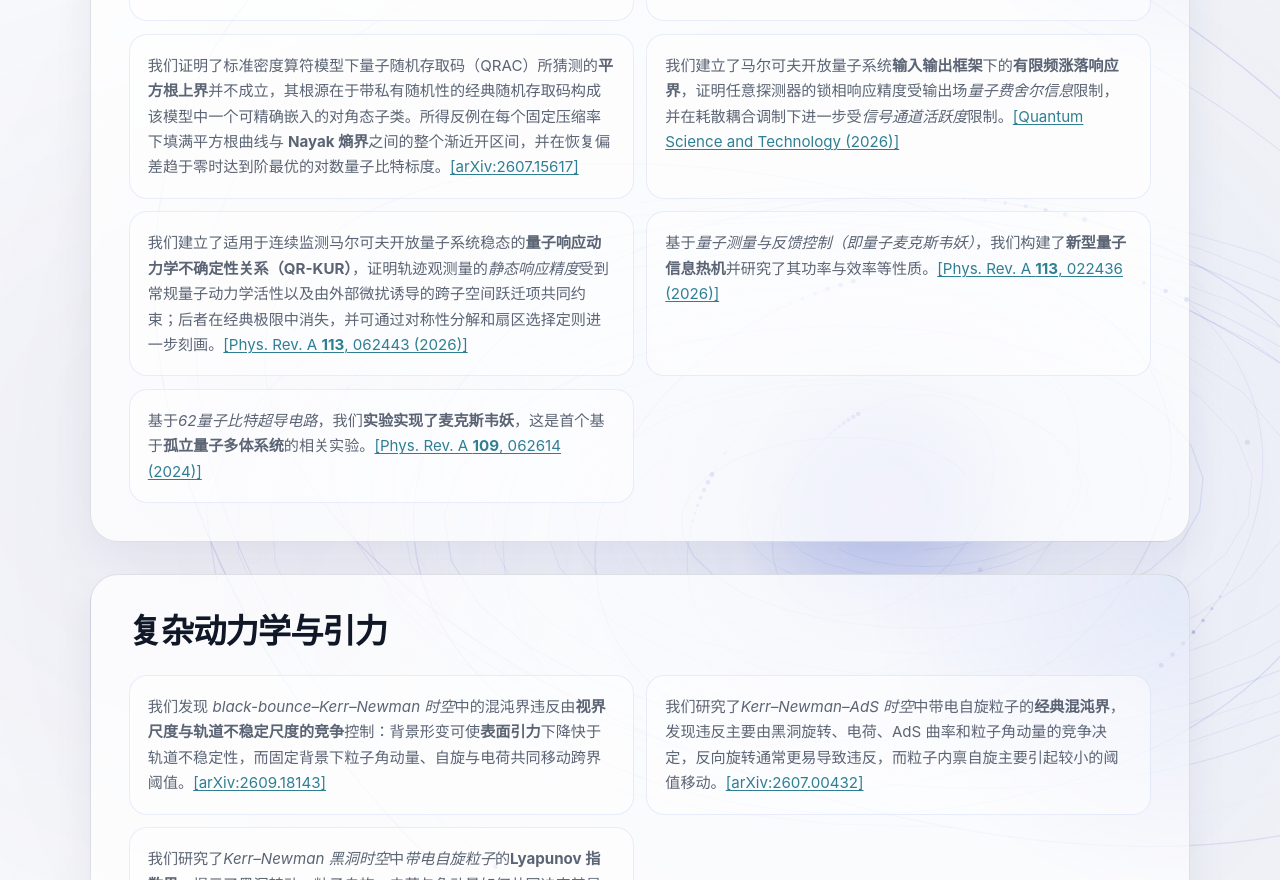
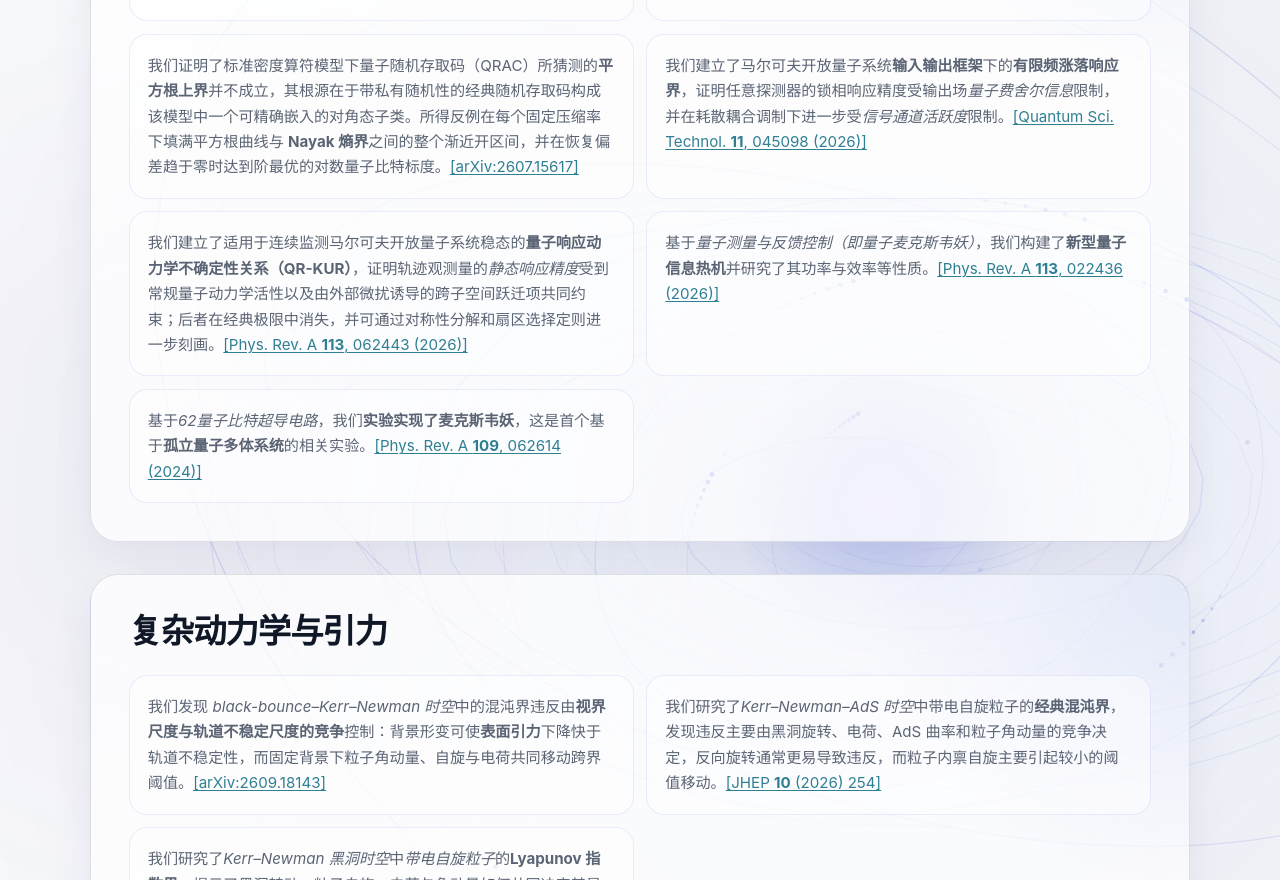
Before and after one commit to KangqiaoLiu/KangqiaoLiu.github.io, a Jekyll site: the page built from _pages/research_zh.md, in a window 1280 px wide and 1400 px high, scrolled down 1431 px. Shown: the part 153-1033 px from the top of the window. Built offline with Jekyll 4.4.1, drawn with Linux system fonts in a browser that asks for light colours.

Commit message:
Update QST and JHEP publication records and published PDFs (#26)

```diff
--- a/_data/publication_features.yml
+++ b/_data/publication_features.yml
@@ -45,7 +45,7 @@ qrac:
 gravity_ads:
   tags: ["gravity"]
   image: "/assets/images/publications/gravity-ads.jpg"
-  pdf: "/publications/2607.00432v2.pdf"
+  pdf: "/publications/JHEP10(2026)254.pdf"
   alt_en: "Chaos-bound phase maps in Kerr-Newman-AdS spacetime"
   alt_zh: "Kerr-Newman-AdS 时空中的混沌界相图"
   summary_en: >-
@@ -56,7 +56,7 @@ gravity_ads:
 open_frequency:
   tags: ["open.quant", "stoch.therm"]
   image: "/assets/images/publications/open-frequency.jpg"
-  pdf: "/publications/2605.03340v2.pdf"
+  pdf: "/publications/Gu_2026_Quantum_Sci._Technol._11_045098.pdf"
   alt_en: "Finite-frequency fluctuation-response bound for a cat resonator"
   alt_zh: "猫态谐振腔的有限频率涨落响应界"
   summary_en: >-
--- a/_pages/research_zh.md
+++ b/_pages/research_zh.md
@@ -25,12 +25,12 @@ redirect_from:
   * 我们将**量子信息热机**推广到*多费米子系统*，发现最左粒子位置就是反馈所需的**最小记录**。与粒子数无关的测量能量上界使记录代价保持紧凑，从而产生集体单位信息做功优势；标定工作点下提高 **44%**，高填充时受 **Pauli 阻塞**抑制。[[arXiv:2609.24558]](https://arxiv.org/abs/2609.24558)
   * 我们研究了**有限支撑初态制备约束**如何限制*硬墙半无限链连续时间量子行走*中的弹道输运，将最优平均漂移严格化为主特征值问题，并证明其距最大群速度的亏损按 **π²J/(4M²)** 衰减；该系数来自连续 Fourier 窗口中的 Dirichlet 变分问题。[[Phys. Rev. A **114**, 032434 (2026)]](https://journals.aps.org/pra/abstract/10.1103/dyyr-z1k8)
   * 我们证明了标准密度算符模型下量子随机存取码（QRAC）所猜测的**平方根上界**并不成立，其根源在于带私有随机性的经典随机存取码构成该模型中一个可精确嵌入的对角态子类。所得反例在每个固定压缩率下填满平方根曲线与 **Nayak 熵界**之间的整个渐近开区间，并在恢复偏差趋于零时达到阶最优的对数量子比特标度。[[arXiv:2607.15617]](https://arxiv.org/abs/2607.15617)
-  * 我们建立了马尔可夫开放量子系统**输入输出框架**下的**有限频涨落响应界**，证明任意探测器的锁相响应精度受输出场*量子费舍尔信息*限制，并在耗散耦合调制下进一步受*信号通道活跃度*限制。[[Quantum Science and Technology (2026)]](https://iopscience.iop.org/article/10.1088/2058-9565/aeaf7f/meta)
+  * 我们建立了马尔可夫开放量子系统**输入输出框架**下的**有限频涨落响应界**，证明任意探测器的锁相响应精度受输出场*量子费舍尔信息*限制，并在耗散耦合调制下进一步受*信号通道活跃度*限制。[[Quantum Sci. Technol. **11**, 045098 (2026)]](https://iopscience.iop.org/article/10.1088/2058-9565/aeaf7f)
   * 我们建立了适用于连续监测马尔可夫开放量子系统稳态的**量子响应动力学不确定性关系（QR-KUR）**，证明轨迹观测量的*静态响应精度*受到常规量子动力学活性以及由外部微扰诱导的跨子空间跃迁项共同约束；后者在经典极限中消失，并可通过对称性分解和扇区选择定则进一步刻画。[[Phys. Rev. A **113**, 062443 (2026)]](https://arxiv.org/abs/2501.04895)
   * 基于*量子测量与反馈控制（即量子麦克斯韦妖）*，我们构建了**新型量子信息热机**并研究了其功率与效率等性质。[[Phys. Rev. A **113**, 022436 (2026)]](https://journals.aps.org/pra/abstract/10.1103/rhvv-yd6w)
   * 基于*62量子比特超导电路*，我们**实验实现了麦克斯韦妖**，这是首个基于**孤立量子多体系统**的相关实验。[[Phys. Rev. A **109**, 062614 (2024)]](https://journals.aps.org/pra/abstract/10.1103/PhysRevA.109.062614)
 
 * **复杂动力学与引力**
   * 我们发现 *black-bounce–Kerr–Newman 时空*中的混沌界违反由**视界尺度与轨道不稳定尺度的竞争**控制：背景形变可使**表面引力**下降快于轨道不稳定性，而固定背景下粒子角动量、自旋与电荷共同移动跨界阈值。[[arXiv:2609.18143]](https://arxiv.org/abs/2609.18143)
-  * 我们研究了*Kerr–Newman–AdS 时空*中带电自旋粒子的**经典混沌界**，发现违反主要由黑洞旋转、电荷、AdS 曲率和粒子角动量的竞争决定，反向旋转通常更易导致违反，而粒子内禀自旋主要引起较小的阈值移动。[[arXiv:2607.00432]](https://arxiv.org/abs/2607.00432)
+  * 我们研究了*Kerr–Newman–AdS 时空*中带电自旋粒子的**经典混沌界**，发现违反主要由黑洞旋转、电荷、AdS 曲率和粒子角动量的竞争决定，反向旋转通常更易导致违反，而粒子内禀自旋主要引起较小的阈值移动。[[JHEP **10** (2026) 254]](https://link.springer.com/article/10.1007/JHEP10%282026%29254)
   * 我们研究了*Kerr–Newman 黑洞时空*中*带电自旋粒子*的**Lyapunov 指数界**，揭示了黑洞转动、粒子自旋、电荷与角动量如何共同决定其是否超过*表面引力/MSS 尺度*。[[Eur. Phys. J. C **86**, 677 (2026)]](https://doi.org/10.1140/epjc/s10052-026-15894-8)
```
Also changed, not shown: _pages/publications.md (+4 -4 lines), _pages/publications_zh.md (+4 -4 lines), _pages/research.md (+2 -2 lines).
